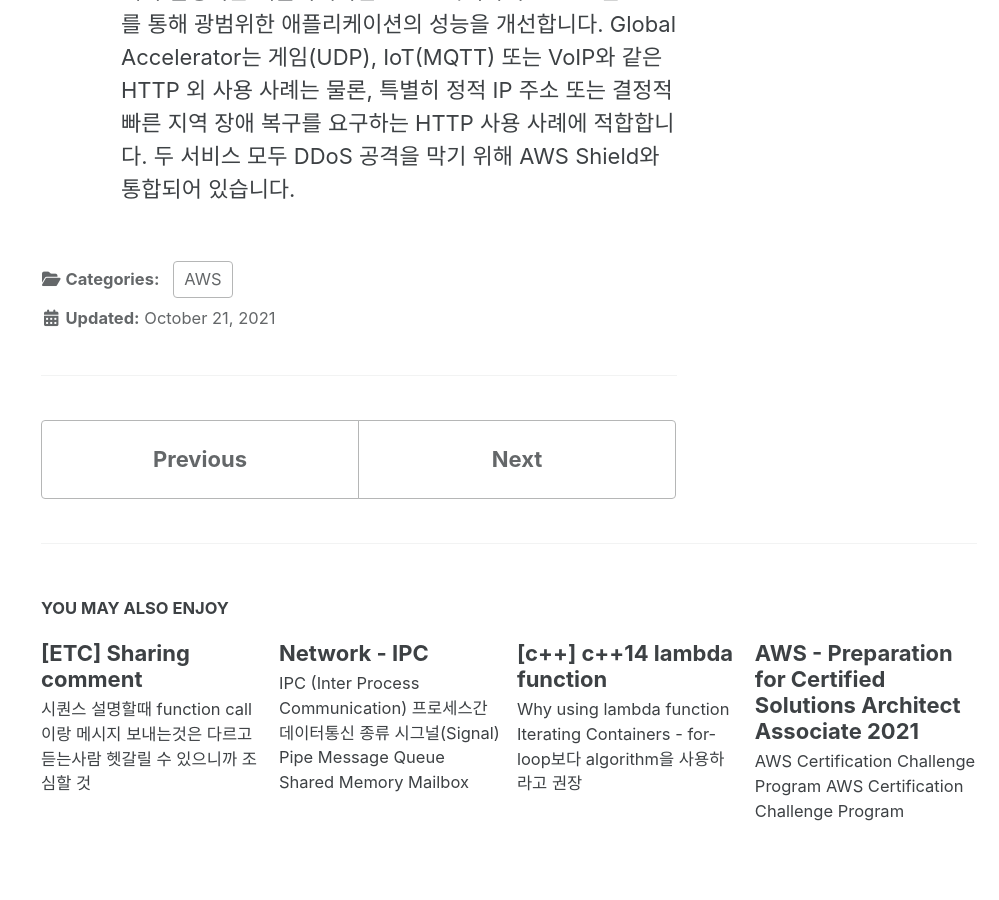
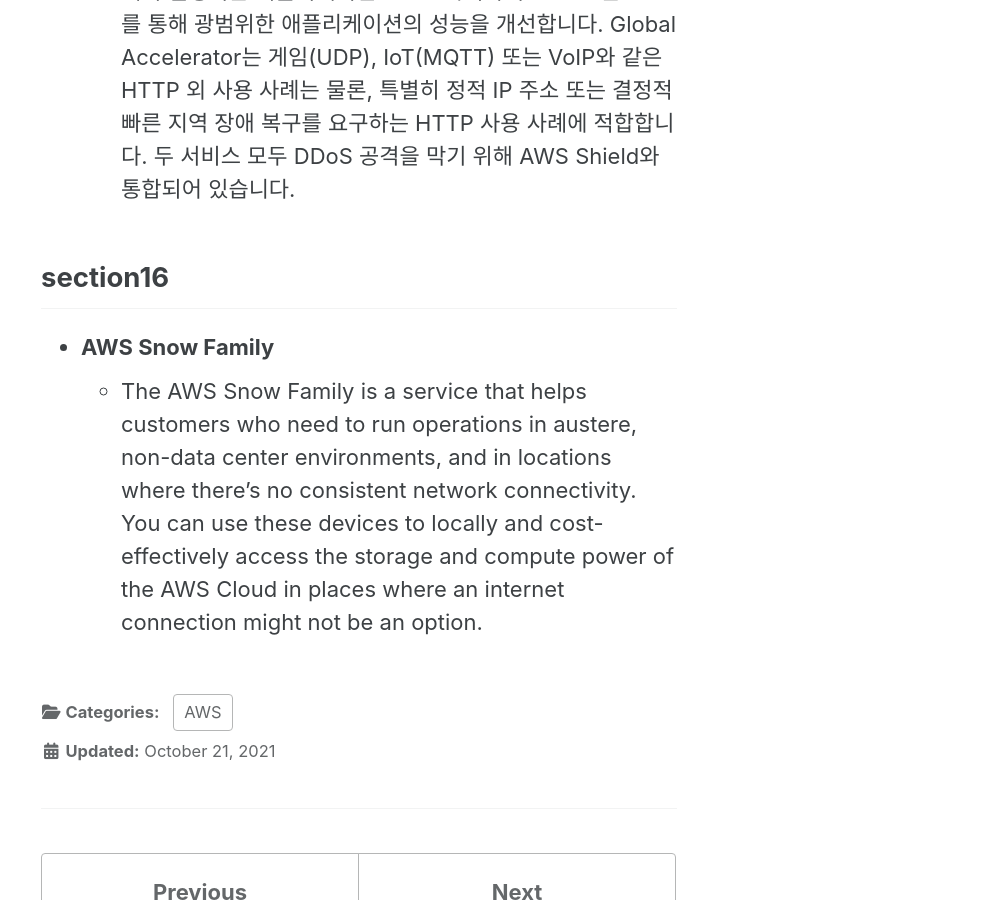
Before and after one commit to sujinsjlee/TIL, a Jekyll site: the page built from _posts/2021-10-21-Aws_ultimate_SAA.md, in a window 1280 px wide and 900 px high, scrolled down 18253 px. Shown: the whole window, without its empty margins (281-1280 px from the left). Built offline with Jekyll 4.4.1, drawn with Linux system fonts in a browser that asks for light colours; cached includes are drawn as plain includes; nearby versions of some CDN libraries.

Commit message:
[aws] snowFamily

```diff
--- a/_posts/2021-10-21-Aws_ultimate_SAA.md
+++ b/_posts/2021-10-21-Aws_ultimate_SAA.md
@@ -277,3 +277,7 @@ tags:
 - **Q: AWS Global Accelerator와 Amazon CloudFront의 차이점**
   - [FaQ](https://aws.amazon.com/ko/global-accelerator/faqs/)
   - A: Global Accelerator 및 Amazon CloudFront는 AWS 글로벌 네트워크와 전 세계에 분포된 해당 엣지 로케이션을 사용하는 별도의 두 서비스입니다. CloudFront는 캐시 가능한 콘텐츠(예: 이미지, 비디오)와 동적인 콘텐츠(예: API 가속화 및 동적 사이트 제공)의 성능을 모두 개선합니다. Global Accelerator는 엣지에서 패킷을 단일 또는 여러 AWS 리전에서 실행되는 애플리케이션으로 프록시하여 TCP 또는 UDP를 통해 광범위한 애플리케이션의 성능을 개선합니다. Global Accelerator는 게임(UDP), IoT(MQTT) 또는 VoIP와 같은 HTTP 외 사용 사례는 물론, 특별히 정적 IP 주소 또는 결정적 빠른 지역 장애 복구를 요구하는 HTTP 사용 사례에 적합합니다. 두 서비스 모두 DDoS 공격을 막기 위해 AWS Shield와 통합되어 있습니다.
+
+## section16
+- **AWS Snow Family**
+  - The AWS Snow Family is a service that helps customers who need to run operations in austere, non-data center environments, and in locations where there's no consistent network connectivity. You can use these devices to locally and cost-effectively access the storage and compute power of the AWS Cloud in places where an internet connection might not be an option.
```
Also changed, not shown: other parts of _posts/2021-10-21-Aws_ultimate_SAA.md (+1 -1 lines).
